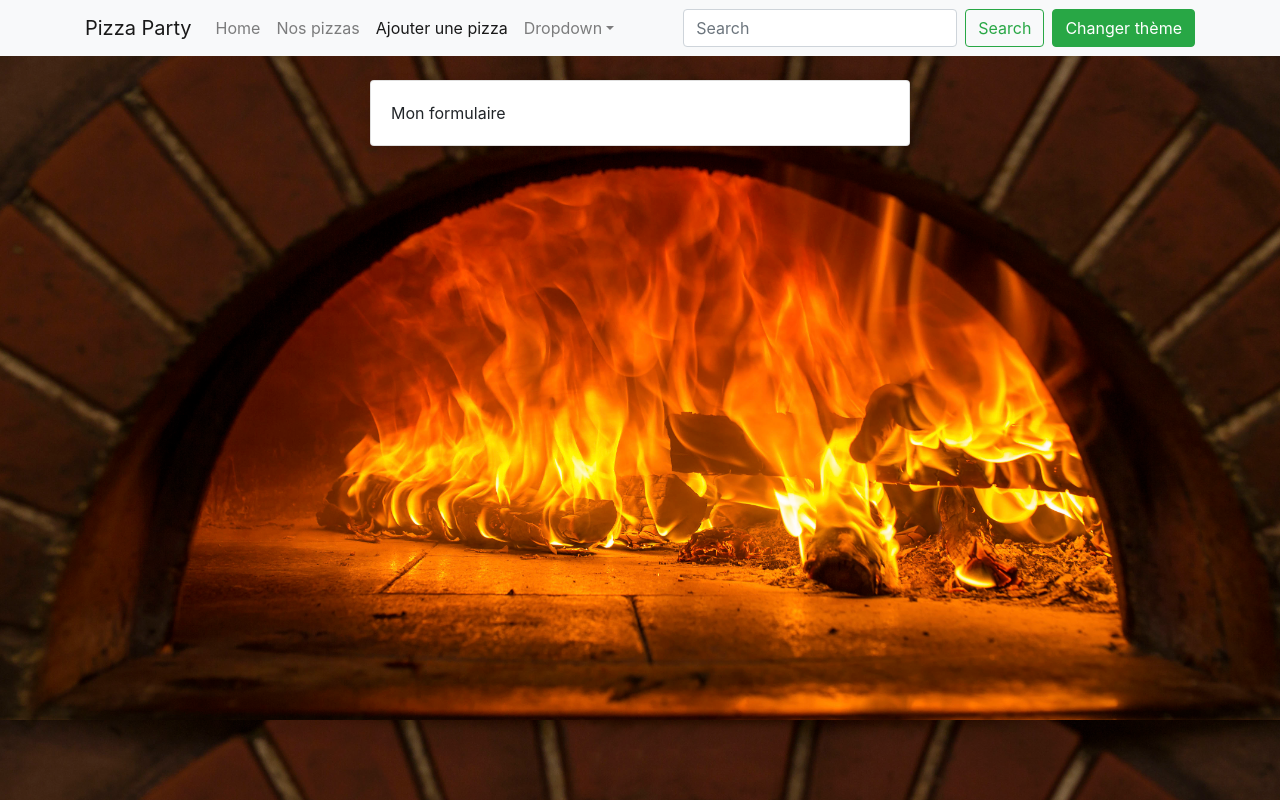
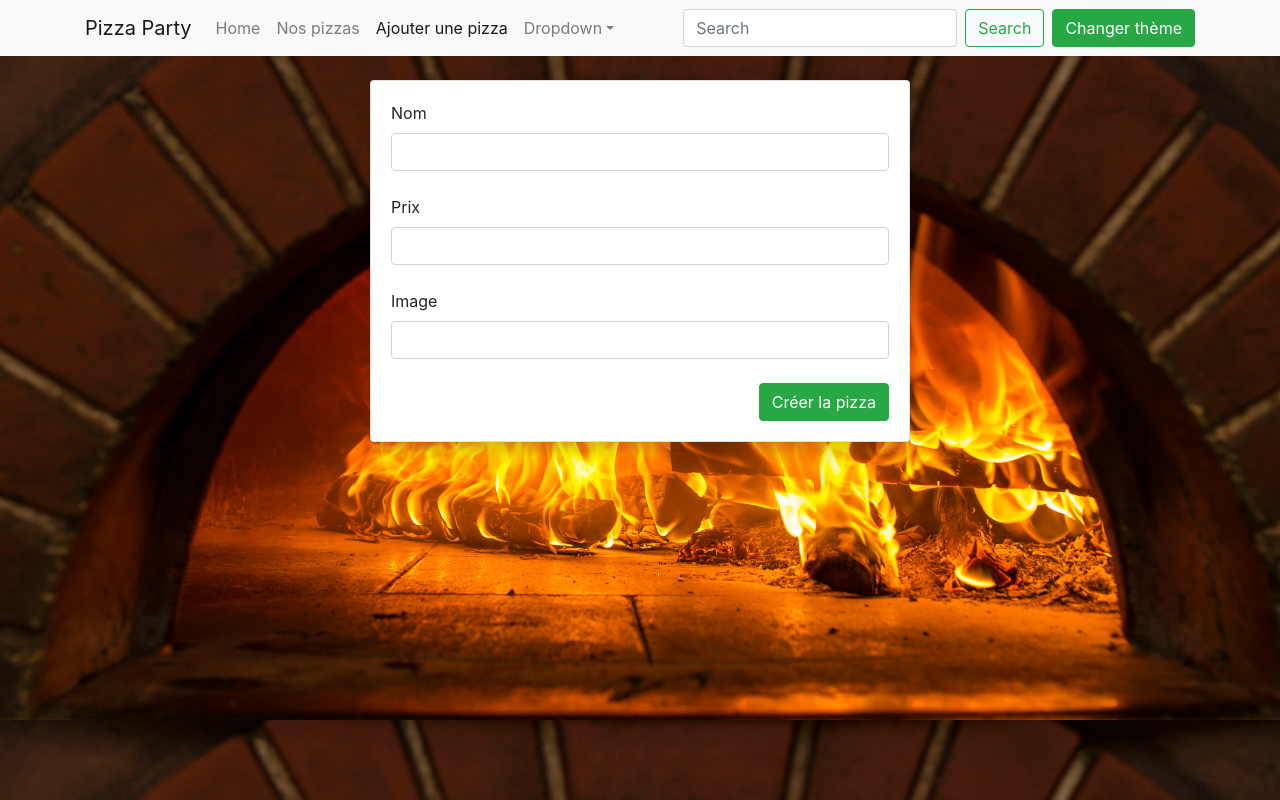
Before and after one commit to Hemjie/Angular-Pizzaparty, an Angular app: page /pizzas/add in a window 1280 px wide. Built offline with nearby package versions, Linux system fonts and the light colour scheme.

Commit message:
création du formulaire

```diff
--- a/src/app/pizza-add/pizza-add.component.html
+++ b/src/app/pizza-add/pizza-add.component.html
@@ -2,7 +2,20 @@
     <div class="col-lg-6 offset-lg-3">
         <div class="card shadow">
             <div class="card-body">
-                Mon formulaire
+                <form (ngSubmit)="addPizza()"> <!-- écoute l'évenement submit et exécute la méthode addPizza du composant pizzaAddComponent -->
+                    <label for="name">Nom</label>
+                    <input type="text" name="name" id="name" class="form-control" [(ngModel)]="pizza.name"> <br />
+
+                    <label for="price">Prix</label>
+                    <input type="text" name="price" id="price" class="form-control" [(ngModel)]="pizza.price"> <br />
+
+                    <label for="image">Image</label>
+                    <input type="text" name="image" id="image" class="form-control" [(ngModel)]="pizza.image"> <br />
+
+                    <div class="text-right">
+                        <button class="btn btn-success">Créer la pizza</button>
+                    </div>
+                </form>
             </div>
         </div>
     </div>
--- a/src/app/pizza-add/pizza-add.component.ts
+++ b/src/app/pizza-add/pizza-add.component.ts
@@ -1,4 +1,5 @@
 import { Component, OnInit } from '@angular/core';
+import { Pizza } from '../pizza';
 
 @Component({
   selector: 'app-pizza-add',
@@ -6,10 +7,18 @@ import { Component, OnInit } from '@angular/core';
   styleUrls: ['./pizza-add.component.scss']
 })
 export class PizzaAddComponent implements OnInit {
+  //on prépare une instance vide d'une pizza
+  pizza: Pizza = new Pizza();
+  //propriété (chp, var) : type = Objet();
 
   constructor() { }
 
   ngOnInit(): void {
   }
 
+  //création de la méthode qui s'exécute à l'écoute du ngSubmit du formulaire
+  addPizza() {
+    console.log(this.pizza);
+  }
+
 }
```
